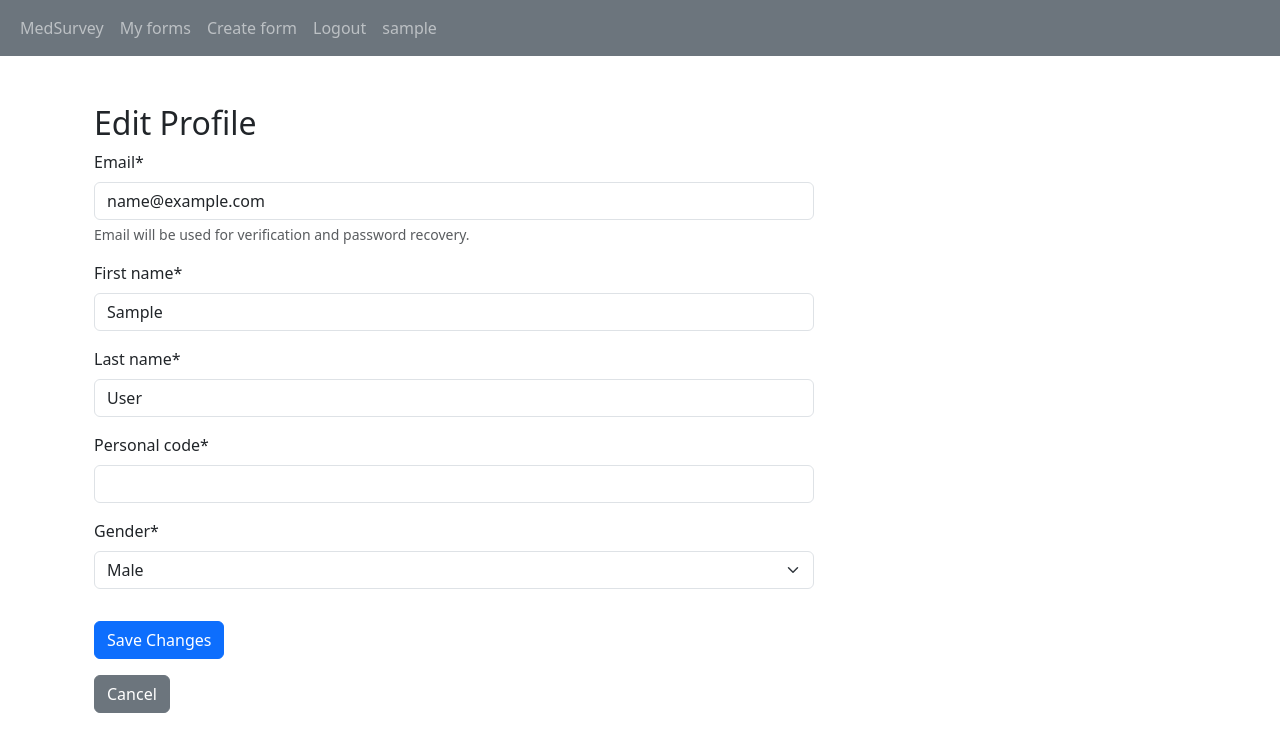
After one commit to eduardsosh/medsurvey, a Django app: page /edit-profile/ in a window 1280 px wide. The commit adds this page. Shown: the top 752 px of the page. Run offline with Django 5.2, Linux system fonts and the light colour scheme; the visitor is signed in with stand-in values (Sample User, id 1); some libraries are stand-ins or nearby versions.

Commit message:
Add user profile functionality

```diff
--- a/medsurvey_site/base/forms.py
+++ b/medsurvey_site/base/forms.py
@@ -3,6 +3,8 @@ from django.contrib.auth.forms import UserCreationForm
 from django.contrib.auth.models import User
 from django.utils.translation import gettext as _
 from base.models import UserAdditionalData
+from crispy_forms.helper import FormHelper
+from crispy_forms.layout import Submit
 
 class CustomUserCreationForm(UserCreationForm):
     email = forms.EmailField(required=True, help_text=_('Email will be used for verification and password recovery.'))
@@ -34,3 +36,40 @@ class CustomUserCreationForm(UserCreationForm):
                                           gender=gender)
 
         return user
+
+
+
+class CustomUserEditForm(forms.ModelForm):
+    email = forms.EmailField(required=True, help_text=_('Email will be used for verification and password recovery.'))
+    first_name = forms.CharField(required=True, max_length=256,label=_("First name"))
+    last_name = forms.CharField(max_length=256, required=True,label=_("Last name"))
+    personal_number = forms.CharField(max_length=12,required=True,label=_("Personal code"))
+    gender = forms.ChoiceField(choices=UserAdditionalData.Gender,required=True,label=_("Gender"))
+
+    class Meta:
+        model = User
+        fields = ('email', 'first_name', 'last_name')
+
+    def __init__(self, *args, **kwargs):
+        super().__init__(*args, **kwargs)
+        self.helper = FormHelper()
+        self.helper.form_class = 'form-horizontal'
+        self.helper.label_class = 'col-sm-2'
+        self.helper.field_class = 'col-sm-10'
+        self.helper.add_input(Submit('submit', 'Save Changes'))
+
+    def save(self, commit=True):
+        user = super().save(commit=False)
+        user.email = self.cleaned_data["email"]
+        if commit:
+            user.save()
+
+        # Now update the related UserAdditionalData
+        user_additional_data = UserAdditionalData.objects.get(base_user=user)
+        user_additional_data.first_name = self.cleaned_data.get('first_name')
+        user_additional_data.last_name = self.cleaned_data.get('last_name')
+        user_additional_data.personal_code = self.cleaned_data.get('personal_number')
+        user_additional_data.gender = self.cleaned_data.get('gender')
+        user_additional_data.save()
+
+        return user
--- a/medsurvey_site/base/templates/base.html
+++ b/medsurvey_site/base/templates/base.html
@@ -38,7 +38,7 @@
                 <li class="nav-item">
                   <a class="nav-link" href="/logout">{% trans "Logout" %}</a>
                   <li class="nav-item">
-                    <a class="nav-link disabled" href="#">{{ request.user.username }}</a>
+                    <a class="nav-link" href="/profile">{{ request.user.username }}</a>
                   </li>
                 </li>
               {% else %}
--- /dev/null
+++ b/medsurvey_site/base/templates/edit_profile.html
@@ -0,0 +1,29 @@
+{% extends "base.html" %}
+{% load crispy_forms_tags %}
+{% load static %}
+{% load i18n %}
+
+
+{% block content %}
+{% load crispy_forms_tags %}
+
+{% trans ""%}
+
+<div class="container mt-4">
+    <h2>{% trans "Edit Profile" %}</h2>
+    <form method="post">
+        {% csrf_token %}
+        <div class="row">
+            <div class="col-md-8">
+                {{ form|crispy }}
+            </div>
+        </div>
+        <div class="form-group">
+            <button type="submit" class="btn btn-primary mt-3">{% trans "Save Changes" %}</button>
+        </div>
+    </form>
+    <div class="form-group mt-3">
+        <a href="{% url 'profile' %}" class="btn btn-secondary">{% trans "Cancel" %}</a>
+    </div>
+</div>
+{% endblock %}
--- a/medsurvey_site/base/urls.py
+++ b/medsurvey_site/base/urls.py
@@ -8,4 +8,6 @@ urlpatterns = [
     path('login/', auth_views.LoginView.as_view(template_name='auth/login.html'), name='login'),
     path('logout/', views.log_out, name='logout'),
     path('register/', views.register, name='register'),
+    path('profile/', views.view_user_data, name='profile'),
+    path('edit-profile/', views.edit_profile, name='edit-profile'),
 ]
--- a/medsurvey_site/base/views.py
+++ b/medsurvey_site/base/views.py
@@ -1,4 +1,4 @@
-from django.shortcuts import render , redirect
+from django.shortcuts import render , redirect, get_object_or_404
 from django.http import HttpResponse, JsonResponse, HttpRequest
 from django.contrib.auth.decorators import login_required
 from django.views.decorators.csrf import csrf_protect
@@ -9,7 +9,8 @@ from django.urls import reverse
 from django.core.paginator import Paginator, EmptyPage
 from django.contrib.auth.forms import UserCreationForm
 from django.utils.translation import gettext as _
-from .forms import CustomUserCreationForm
+from .forms import CustomUserCreationForm, CustomUserEditForm
+from .models import UserAdditionalData, User
 
 # Create your views here.
 
@@ -37,3 +38,25 @@ def register(request):
         form = CustomUserCreationForm()
 
     return render(request, 'auth/register.html', {'form': form})
+
+@login_required
+def view_user_data(request):
+    additional_data_object = UserAdditionalData.objects.get(base_user=request.user)
+    context = {
+        'user' : request.user,
+        'additional_data': additional_data_object
+    }
+    return render(request, 'profile.html', context)
+
+@login_required
+def edit_profile(request):
+    user = request.user
+    if request.method == 'POST':
+        form = CustomUserEditForm(request.POST, instance=user)
+        if form.is_valid():
+            form.save()
+            return redirect('profile')  # Redirect to profile page after saving
+    else:
+        form = CustomUserEditForm(instance=user)
+
+    return render(request, 'edit_profile.html', {'form': form})
```
Also changed, not shown: medsurvey_site/base/templates/profile.html (added, +33 -0 lines).
